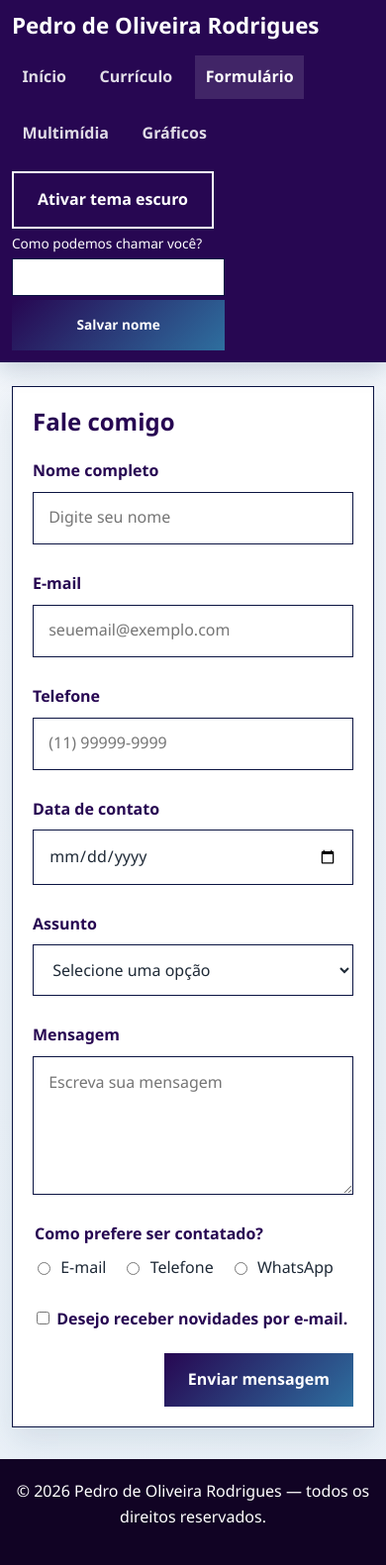
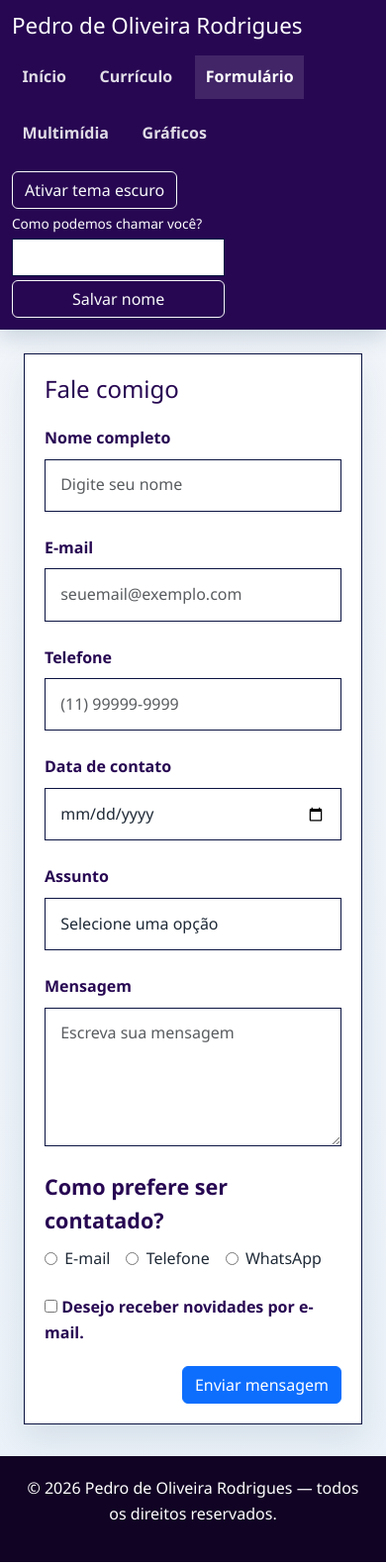
Before and after one commit to PedroRodrigues841/Curriculo-Pedro-de-Oliveira-Rodrigues, a plain HTML site: page formulario.html in a window 390 px wide. Shown: the whole page at 99% size. Drawn offline with nearby package versions, Linux system fonts and the light colour scheme.

Commit message:
Integrate Bootstrap and refine responsive tables
Co-authored-by: Copilot <223556219+Copilot@users.noreply.github.com>

```diff
--- a/css/estilos.css
+++ b/css/estilos.css
@@ -12,7 +12,6 @@
   --input-background: #ffffff;
   --primary: #270752;
   --secondary: #2e6f9f;
-  --button-text: #ffffff;
   --accent: #000000;
   --accent-soft: #c878ec;
   --text: #1f2a37;
@@ -42,7 +41,6 @@
   --input-background: #202c3d;
   --primary: #d2b7ff;
   --secondary: #79b9e8;
-  --button-text: #111722;
   --accent: #c9a7ff;
   --accent-soft: #49345f;
   --text: #e7edf5;
@@ -210,21 +208,6 @@ p {
   font-weight: 600;
 }
 
-.button-secondary {
-  padding: 0.6rem 0.8rem;
-  background: var(--panel-alt);
-  color: var(--text);
-  border: 1px solid var(--border);
-  white-space: nowrap;
-}
-
-#theme-toggle {
-  background: #270752;
-  color: #fff;
-  border: 2px solid #fff;
-  box-shadow: 0 0 0 2px rgba(39, 7, 82, 0.35);
-}
-
 .storage-feedback {
   margin: 0;
   color: #ffd1d1;
@@ -290,13 +273,6 @@ p {
   background: linear-gradient(135deg, var(--banner-start) 0%, var(--banner-end) 100%);
   padding: 1.25rem;
   margin-bottom: 2rem;
-}
-
-.hero-grid {
-  display: grid;
-  grid-template-columns: 1fr;
-  gap: 1.25rem;
-  align-items: center;
 }
 
 .eyebrow {
@@ -403,13 +379,11 @@ p {
 
 .save-item,
 .remove-saved-item {
-  padding: 0.2rem 0.4rem;
-  border: 1px solid var(--border);
-  background: var(--panel);
-  color: var(--text);
-  font: inherit;
-  font-size: 0.8rem;
-  cursor: pointer;
+  --bs-btn-color: var(--text);
+  --bs-btn-border-color: var(--border);
+  --bs-btn-hover-color: var(--text);
+  --bs-btn-hover-bg: var(--panel-alt);
+  --bs-btn-hover-border-color: var(--border);
 }
 
 .section-header {
@@ -460,19 +434,7 @@ p {
   border-bottom: 1px solid var(--border);
 }
 
-.card-grid,
-.media-grid,
-.two-column {
-  display: grid;
-  gap: 1.25rem;
-}
-
 .card-grid {
-  grid-template-columns: 1fr;
-}
-
-.media-grid,
-.two-column {
   grid-template-columns: 1fr;
 }
 
@@ -533,16 +495,32 @@ p {
 
 .cv-table,
 .summary-table {
+  --bs-table-color: var(--text);
+  --bs-table-bg: var(--panel);
+  --bs-table-border-color: var(--border);
+  --bs-table-striped-bg: var(--panel-alt);
+  --bs-table-striped-color: var(--text);
+  --bs-table-hover-bg: var(--panel-alt);
+  --bs-table-hover-color: var(--text);
   width: 100%;
   border-collapse: collapse;
   overflow: hidden;
   border: 1px solid var(--border);
   border-radius: 0;
+  color: var(--text);
 }
 
 .cv-table {
   margin-top: 1rem;
   table-layout: fixed;
+}
+
+.cv-formation .cv-table {
+  min-width: 30rem;
+}
+
+.cv-experience .cv-table {
+  min-width: 45rem;
 }
 
 .cv-table th,
@@ -552,7 +530,8 @@ p {
   border-bottom: 1px solid var(--border);
   text-align: left;
   vertical-align: top;
-  overflow-wrap: anywhere;
+  overflow-wrap: normal;
+  word-break: normal;
 }
 
 .cv-table th,
@@ -567,7 +546,9 @@ p {
 
 .cv-table th,
 .summary-table th {
-  background: var(--panel-alt);
+  --bs-table-bg: var(--panel-alt);
+  --bs-table-color: var(--primary);
+  background-color: var(--panel-alt);
   color: var(--primary);
 }
 
@@ -597,20 +578,10 @@ p {
   margin: 0 auto;
 }
 
-.form-grid {
-  display: grid;
-  grid-template-columns: 1fr;
-  gap: 1.2rem;
-}
-
 .field {
   display: flex;
   flex-direction: column;
   gap: 0.5rem;
-}
-
-.field.full {
-  grid-column: 1 / -1;
 }
 
 .field label {
@@ -701,24 +672,6 @@ p {
   margin-top: 1.3rem;
 }
 
-.button {
-  border: none;
-  border-radius: 0;
-  padding: 0.9rem 1.5rem;
-  background: linear-gradient(135deg, var(--primary) 0%, var(--secondary) 100%);
-  color: var(--button-text);
-  font: inherit;
-  font-weight: 700;
-  cursor: pointer;
-  transition: transform 0.2s ease, opacity 0.2s ease;
-}
-
-.button:hover,
-.button:focus-visible {
-  transform: translateY(-1px);
-  opacity: 0.97;
-}
-
 .media-card,
 .graph-card {
   min-height: 100%;
@@ -778,16 +731,6 @@ p {
     align-items: flex-end;
   }
 
-  .hero-grid {
-    grid-template-columns: 1.25fr 0.75fr;
-  }
-
-  .media-grid,
-  .two-column,
-  .form-grid {
-    grid-template-columns: repeat(2, minmax(0, 1fr));
-  }
-
   .card-grid {
     grid-template-columns: repeat(2, minmax(0, 1fr));
   }
--- a/formulario.html
+++ b/formulario.html
@@ -4,6 +4,7 @@
     <meta charset="UTF-8" />
     <meta name="viewport" content="width=device-width, initial-scale=1.0" />
     <title>Formulário de contato | Pedro Oliveira</title>
+    <link href="https://cdn.jsdelivr.net/npm/bootstrap@5.3.3/dist/css/bootstrap.min.css" rel="stylesheet" integrity="sha384-QWTKZyjpPEjISv5WaRU9OFeRpok6YctnYmDr5pNlyT2bRjXh0JMhjY6hW+ALEwIH" crossorigin="anonymous" />
     <link rel="stylesheet" href="css/estilos.css" />
   </head>
   <body>
@@ -23,11 +24,11 @@
           </ul>
         </nav>
         <div class="visitor-controls">
-          <button class="button button-secondary" id="theme-toggle" type="button" aria-pressed="false">Ativar tema escuro</button>
+          <button class="btn btn-outline-light" id="theme-toggle" type="button" aria-pressed="false">Ativar tema escuro</button>
           <form class="welcome-form" id="welcome-form" hidden>
             <label for="visitor-name">Como podemos chamar você?</label>
             <input id="visitor-name" name="name" type="text" maxlength="60" autocomplete="given-name" required />
-            <button class="button button-secondary" type="submit">Salvar nome</button>
+            <button class="btn btn-outline-light" type="submit">Salvar nome</button>
           </form>
           <p class="welcome-message" id="welcome-message" role="status" aria-live="polite" hidden></p>
           <p class="storage-feedback" id="storage-feedback" role="status" aria-live="polite"></p>
@@ -43,34 +44,34 @@
           </div>
 
           <form id="contact-form" action="#" method="post" novalidate>
-            <div class="form-grid">
-              <div class="field">
+            <div class="form-grid row g-3">
+              <div class="field col-12 col-md-6">
                 <label for="nome">Nome completo</label>
-                <input id="nome" name="nome" type="text" placeholder="Digite seu nome" aria-describedby="nome-erro" required />
+                <input class="form-control" id="nome" name="nome" type="text" placeholder="Digite seu nome" aria-describedby="nome-erro" required />
                 <small class="field-error" id="nome-erro"></small>
               </div>
 
-              <div class="field">
+              <div class="field col-12 col-md-6">
                 <label for="email">E-mail</label>
-                <input id="email" name="email" type="email" placeholder="seuemail@exemplo.com" aria-describedby="email-erro" required />
+                <input class="form-control" id="email" name="email" type="email" placeholder="seuemail@exemplo.com" aria-describedby="email-erro" required />
                 <small class="field-error" id="email-erro"></small>
               </div>
 
-              <div class="field">
+              <div class="field col-12 col-md-6">
                 <label for="telefone">Telefone</label>
-                <input id="telefone" name="telefone" type="tel" placeholder="(11) 99999-9999" aria-describedby="telefone-erro" required />
+                <input class="form-control" id="telefone" name="telefone" type="tel" placeholder="(11) 99999-9999" aria-describedby="telefone-erro" required />
                 <small class="field-error" id="telefone-erro"></small>
               </div>
 
-              <div class="field">
+              <div class="field col-12 col-md-6">
                 <label for="data">Data de contato</label>
-                <input id="data" name="data" type="date" aria-describedby="data-erro" required />
+                <input class="form-control" id="data" name="data" type="date" aria-describedby="data-erro" required />
                 <small class="field-error" id="data-erro"></small>
               </div>
 
-              <div class="field full">
+              <div class="field full col-12">
                 <label for="assunto">Assunto</label>
-                <select id="assunto" name="assunto" aria-describedby="assunto-erro" required>
+                <select class="form-select" id="assunto" name="assunto" aria-describedby="assunto-erro" required>
                   <option value="">Selecione uma opção</option>
                   <option value="projeto">Projeto</option>
                   <option value="duvida">Dúvida</option>
@@ -80,13 +81,13 @@
                 <small class="field-error" id="assunto-erro"></small>
               </div>
 
-              <div class="field full">
+              <div class="field full col-12">
                 <label for="mensagem">Mensagem</label>
-                <textarea id="mensagem" name="mensagem" placeholder="Escreva sua mensagem" aria-describedby="mensagem-erro" required></textarea>
+                <textarea class="form-control" id="mensagem" name="mensagem" placeholder="Escreva sua mensagem" aria-describedby="mensagem-erro" required></textarea>
                 <small class="field-error" id="mensagem-erro"></small>
               </div>
 
-              <div class="field full">
+              <div class="field full col-12">
                 <fieldset class="choice-fieldset" aria-describedby="preferencia-erro">
                   <legend>Como prefere ser contatado?</legend>
                   <div class="choice-group">
@@ -98,7 +99,7 @@
                 <small class="field-error" id="preferencia-erro"></small>
               </div>
 
-              <div class="field full">
+              <div class="field full col-12">
                 <label for="newsletter">
                   <input id="newsletter" name="newsletter" type="checkbox" /> Desejo receber novidades por e-mail.
                 </label>
@@ -106,7 +107,7 @@
             </div>
 
             <div class="form-actions">
-              <button class="button" type="submit">Enviar mensagem</button>
+              <button class="btn btn-primary" type="submit">Enviar mensagem</button>
             </div>
             <p class="form-feedback" id="form-feedback" role="status" aria-live="polite"></p>
           </form>
--- a/js/scripts.js
+++ b/js/scripts.js
@@ -122,7 +122,7 @@ function renderSavedItems() {
     const removeButton = document.createElement("button");
 
     label.textContent = item;
-    removeButton.className = "remove-saved-item";
+    removeButton.className = "remove-saved-item btn btn-sm btn-outline-secondary";
     removeButton.type = "button";
     removeButton.dataset.removeSavedItem = item;
     removeButton.textContent = "Remover";
```
Also changed, not shown: curriculo.html (+9 -4 lines), graficos.html (+6 -5 lines), index.html (+14 -11 lines), multimidia.html (+6 -5 lines), 1 other file.
